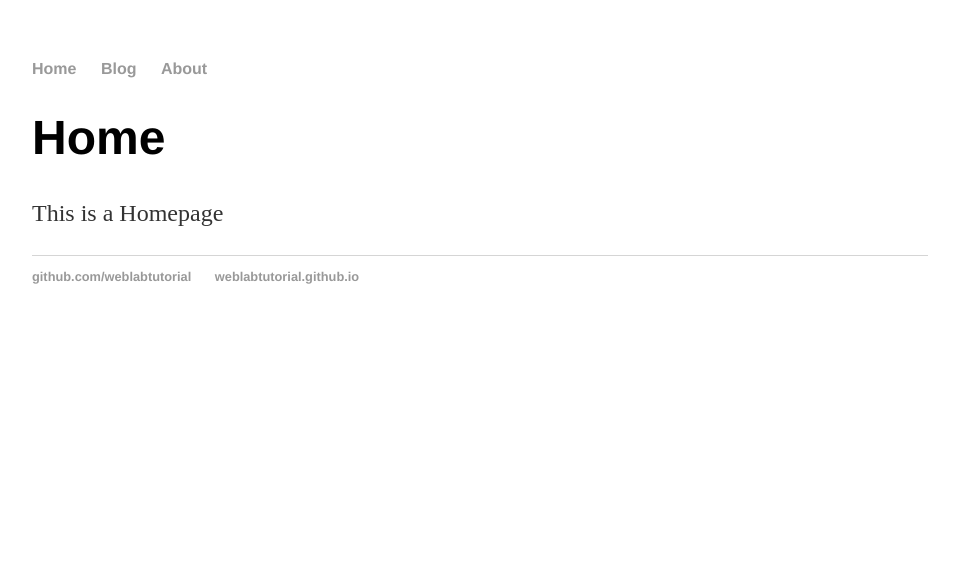
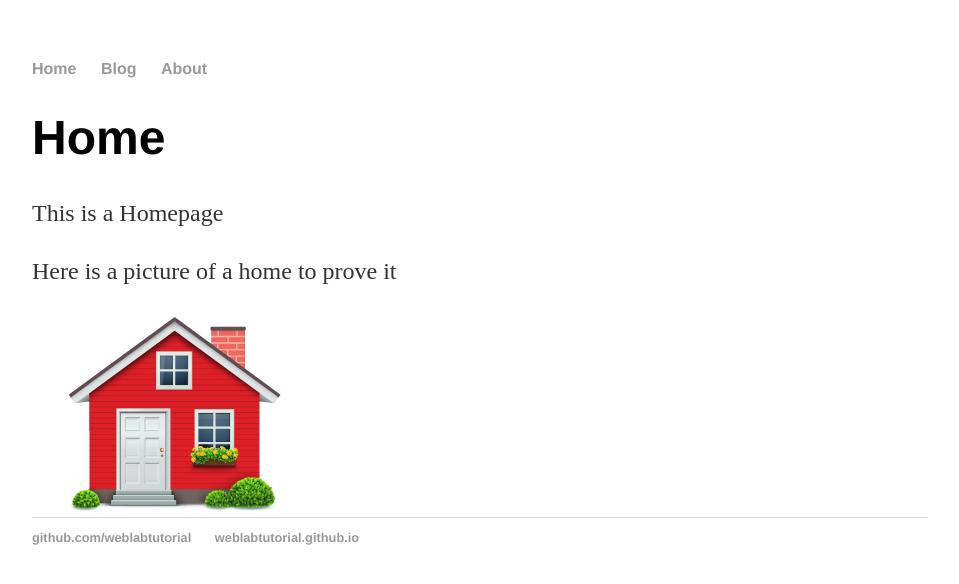
Before and after one commit to Aspartacus/Aspartacus.github.io, a Jekyll site: the page built from index.html, in a window 1280 px wide. Shown: the top 584 px of the page, without its empty margins (160-1119 px from the left). Built offline with Jekyll 4.4.1, drawn with Linux system fonts in a browser that asks for light colours.

Commit message:
Update index.html

```diff
--- a/index.html
+++ b/index.html
@@ -5,4 +5,6 @@ title: Web Programming
 <div class="blurb">
 <h1>Home</h1>
 <p>This is a Homepage</p>
+<p>Here is a picture of a home to prove it</p>
+  <img src="http://aspartacus.github.io/pics/red_house.png" alt="Juice">
 </div>
```
